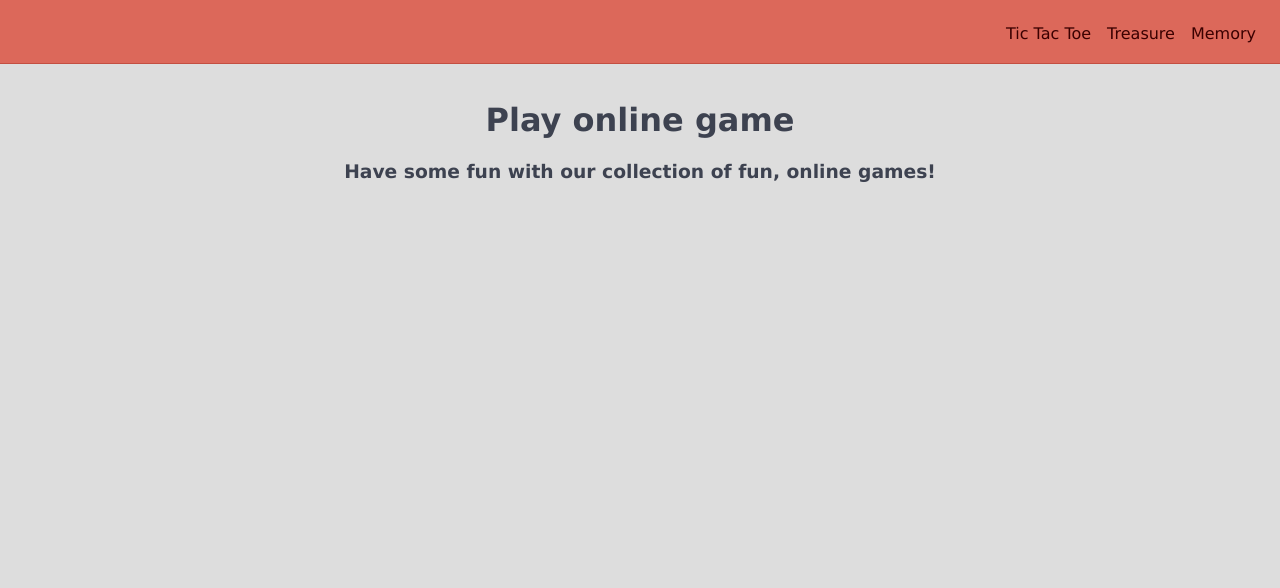
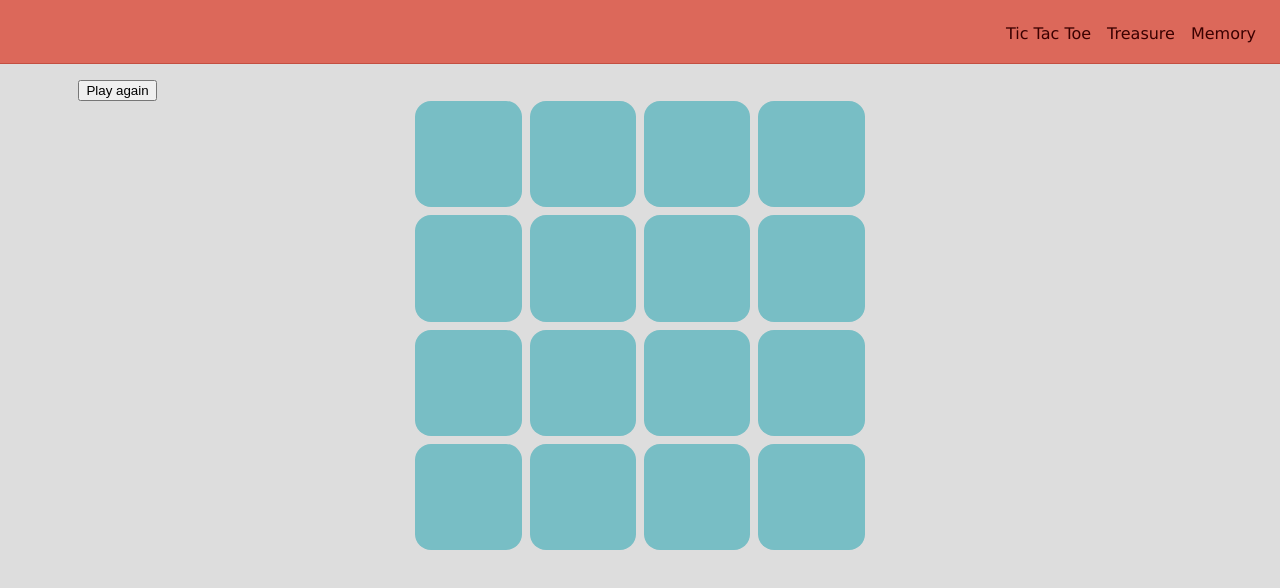
Before and after one commit to goskan93/playground, a React (Create React App) app: page /memory in a window 1280 px wide. Before the commit this address led to /. Shown: the top 588 px of the page. Built offline with nearby package versions, Linux system fonts and the light colour scheme.

Commit message:
set Memory Game

```diff
--- a/src/App.js
+++ b/src/App.js
@@ -2,6 +2,7 @@ import React from "react";
 import Layout from "./containers/Layout/Layout";
 import Treasure from "./containers/TreasureGame/Treasure";
 import TicTacToe from "./containers/TicTacToeGame/TicTacToe";
+import Memory from "./containers/Memory/Memory";
 import Home from "./containers/Home/Home";
 import { Switch, Route, Redirect } from "react-router-dom";
 function App() {
@@ -10,6 +11,7 @@ function App() {
       <Switch>
         <Route path="/treasure" exact component={Treasure} />
         <Route path="/tictactoe" exact component={TicTacToe} />
+        <Route path="/memory" exact component={Memory} />
         <Route path="/" exact component={Home} />
         <Redirect to="/" />
       </Switch>
--- /dev/null
+++ b/src/containers/Memory/Memory.css
@@ -0,0 +1,52 @@
+.Memory-Container {
+  width: 90%;
+  margin: auto;
+}
+
+.Memory-Grid {
+  padding: 0;
+  margin: auto;
+  display: grid;
+  grid-template-columns: repeat(4, 1fr);
+  grid-template-rows: repeat(4, 1fr);
+  gap: 0.5rem;
+  text-align: center;
+}
+
+.Memory-Grid li {
+  list-style: none;
+  border-radius: 1rem;
+  background-color: #78bec5;
+  display: flex;
+  justify-content: center;
+  align-items: center;
+}
+
+.Memory-Grid li.Open {
+  background-color: #dc685a;
+}
+
+.Disabled > li {
+  background-color: #3d4250;
+}
+
+.Memory-Grid li:not(.Open):hover {
+  background-color: #3d4250;
+  cursor: pointer;
+}
+
+.Disabled li:not(.Open):hover {
+  cursor: not-allowed;
+}
+
+.Memory-Grid li::after {
+  content: "";
+  padding-bottom: 100%;
+  display: inline-block;
+}
+
+@media (min-width: 900px) {
+  .Memory-Grid {
+    width: 40%;
+  }
+}
--- /dev/null
+++ b/src/containers/Memory/Memory.js
@@ -0,0 +1,28 @@
+import React, { useState } from "react";
+import "./Memory.css";
+import { FaCat, FaGem, FaAnchor, FaAppleAlt, FaBabyCarriage, FaBalanceScale, FaBomb, FaCannabis } from "react-icons/fa";
+
+const Memory = () => {
+  const [gameFinished, setGameFinished] = useState(false);
+  const [guessArray, setGuessArray] = useState(Array(16).fill(false));
+  const [checked, setChecked] = useState([]);
+  const onClickBox = () => {};
+  const onResetGame = () => {};
+
+  return (
+    <div className="Treasure-Container">
+      <button onClick={onResetGame}>Play again</button>
+
+      <ul className={gameFinished ? "Memory-Grid Disabled" : "Memory-Grid"}>
+        {Array(16)
+          .fill()
+          .map((_, index) => {
+            let className = checked.includes(index) || guessArray[index] ? "Open" : "";
+            return <li onClick={() => onClickBox(index)} key={index} className={className}></li>;
+          })}
+      </ul>
+    </div>
+  );
+};
+
+export default Memory;
```
Also changed, not shown: 1 other file (tests, documents, lock files or other folders).
